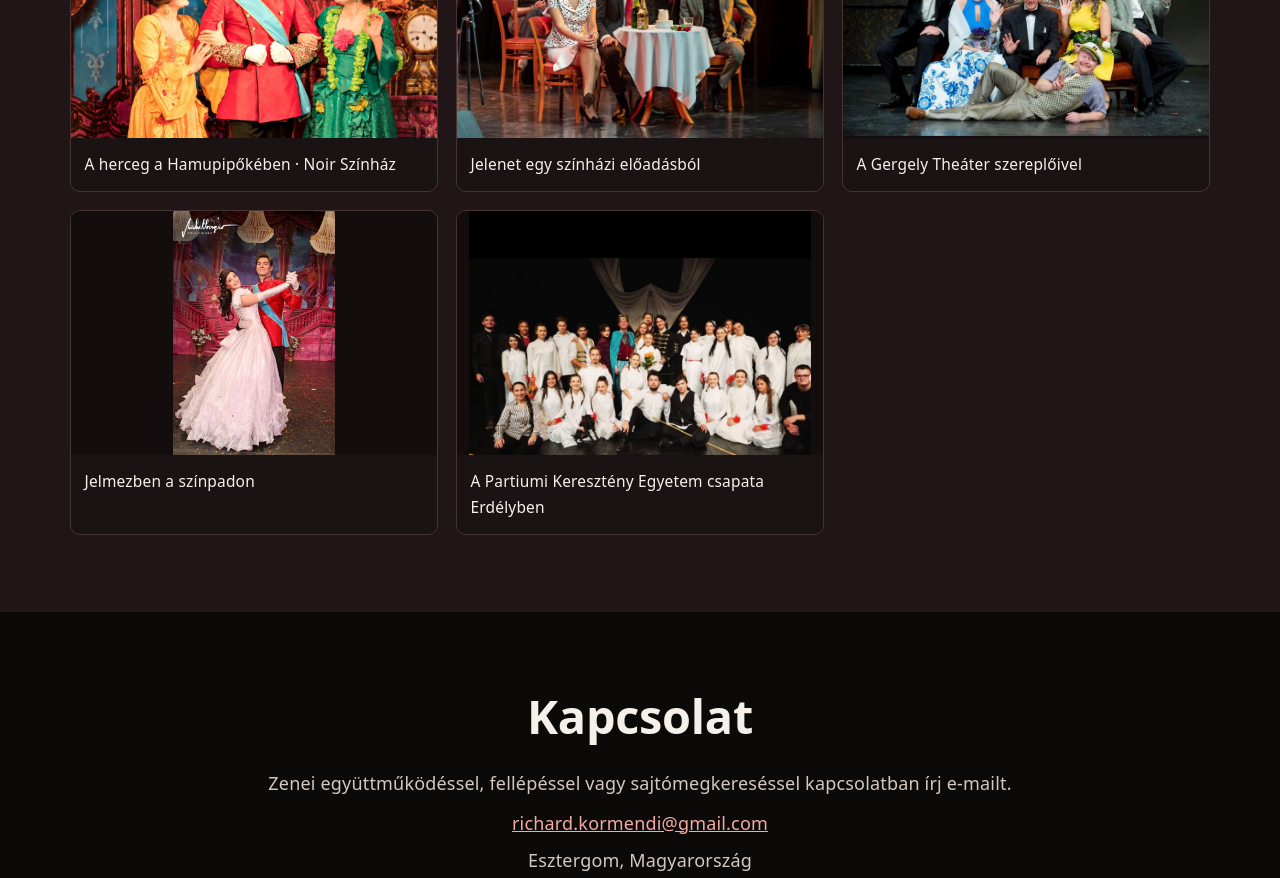
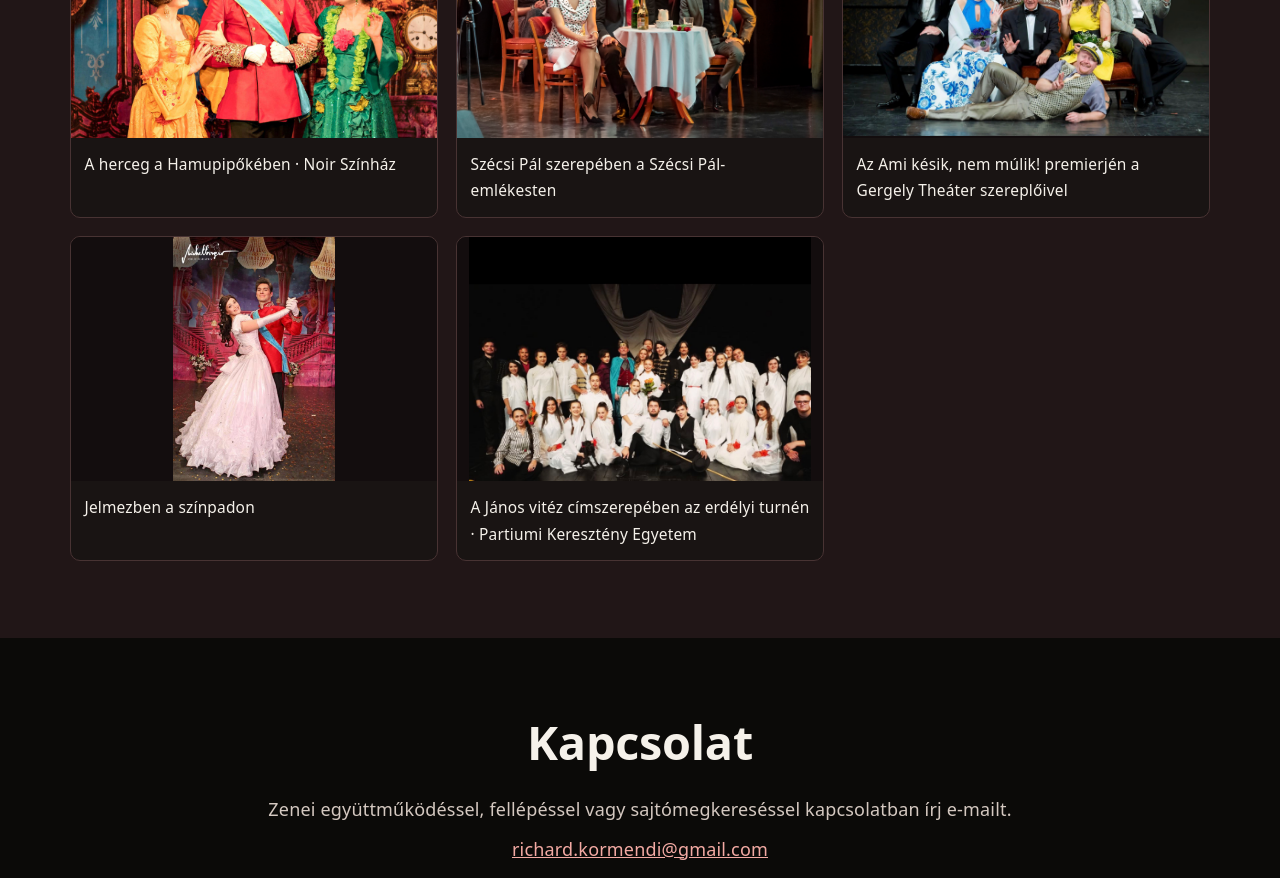
Before and after one commit to rickcircle/richard-kormendi-site, a React (Vite) app: page /bemutatkozas in a window 1280 px wide. Shown: the part 5120-5998 px from the top of the page. Built offline with nearby package versions, Linux system fonts and the light colour scheme.

Commit message:
Identify the productions in three stage photo captions

```diff
--- a/src/pages/ArtistStagePhotos.jsx
+++ b/src/pages/ArtistStagePhotos.jsx
@@ -6,10 +6,10 @@ import castPhoto from "../assets/images/stage/cast-photo.jpg";
 
 const stagePhotos = [
   { src: cinderella, hu: "A herceg a Hamupipőkében · Noir Színház", en: "The prince in Cinderella · Noir Theatre" },
-  { src: stageScene, hu: "Jelenet egy színházi előadásból", en: "A scene from a stage production" },
-  { src: ensemble, hu: "A Gergely Theáter szereplőivel", en: "With the cast of Gergely Theáter" },
+  { src: stageScene, hu: "Szécsi Pál szerepében a Szécsi Pál-emlékesten", en: "As Pál Szécsi at a tribute evening" },
+  { src: ensemble, hu: "Az Ami késik, nem múlik! premierjén a Gergely Theáter szereplőivel", en: "With the cast of Gergely Theáter at the premiere of Ami késik, nem múlik!" },
   { src: inCostume, hu: "Jelmezben a színpadon", en: "On stage in costume" },
-  { src: castPhoto, hu: "A Partiumi Keresztény Egyetem csapata Erdélyben", en: "With the Partium Christian University cast in Transylvania" },
+  { src: castPhoto, hu: "A János vitéz címszerepében az erdélyi turnén · Partiumi Keresztény Egyetem", en: "In the title role of János vitéz on tour in Transylvania · Partium Christian University" },
 ];
 
 export default function ArtistStagePhotos({ lang }) {
```
